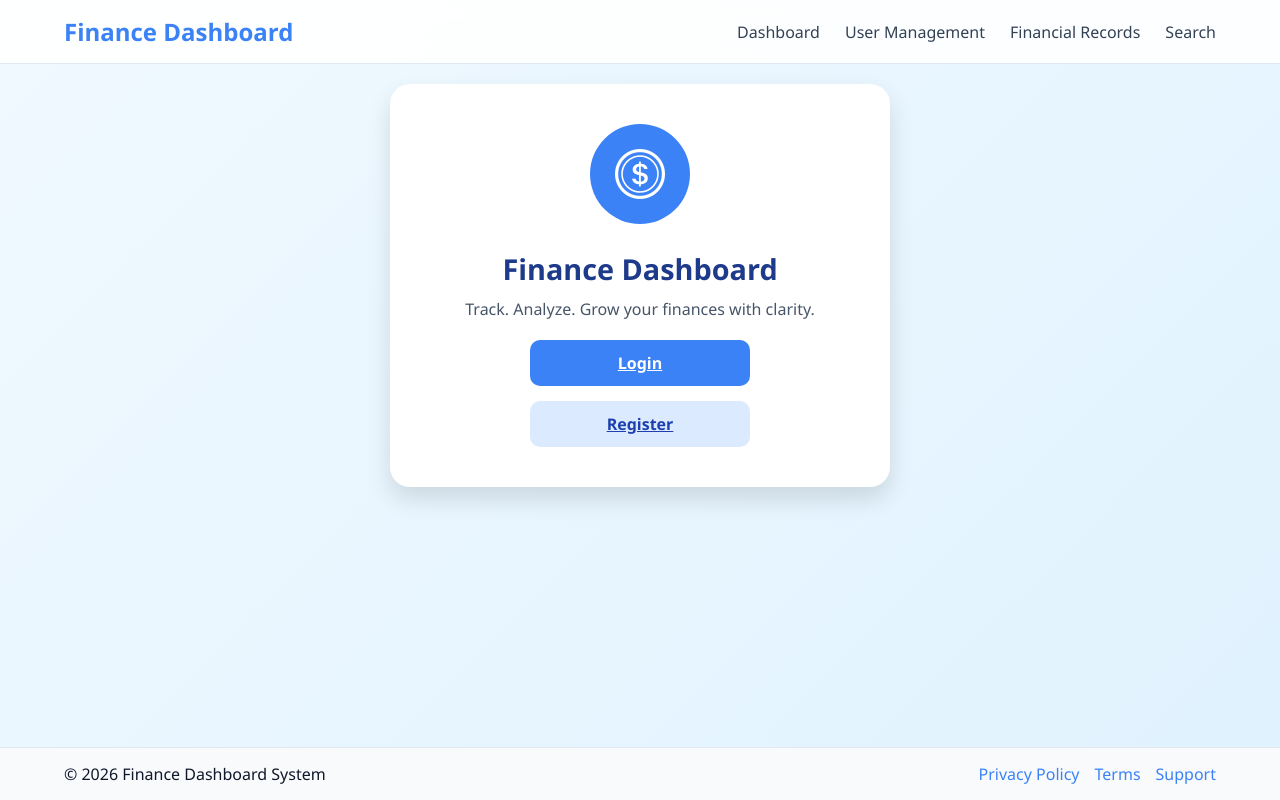
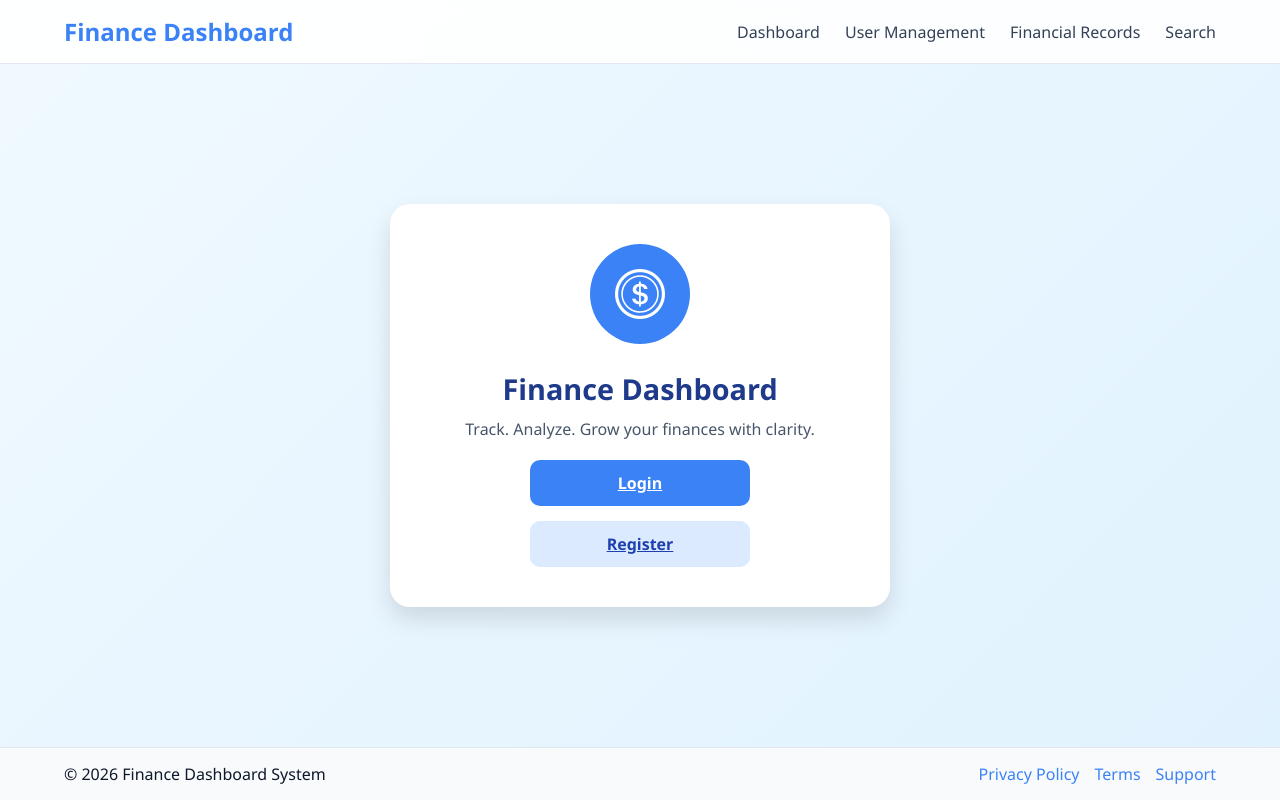
Before and after one commit to Ramela-M-S/Finance-Dashboard-System, a Flask app: page / in a window 1280 px wide. Run offline with Flask 3, Linux system fonts and the light colour scheme.

Commit message:
Final Render Changes

```diff
--- a/app/templates/base.html
+++ b/app/templates/base.html
@@ -2,7 +2,10 @@
 <html lang="en">
 <head>
 <meta charset="UTF-8">
-<meta name="viewport" content="width=device-width, initial-scale=1.0">
+
+<!-- 🔥 FIXED VIEWPORT -->
+<meta name="viewport" content="width=device-width, initial-scale=1.0, maximum-scale=1.0, user-scalable=no">
+
 <title>Finance Dashboard</title>
 
 <link rel="stylesheet" href="https://cdn.jsdelivr.net/npm/bootstrap-icons@1.13.1/font/bootstrap-icons.css">
@@ -17,30 +20,39 @@
 
 html, body {
     height: 100%;
+    width: 100%;
+    overflow-x: hidden; /* 🔥 prevent navbar shift */
     font-family: 'Segoe UI', sans-serif;
     background: linear-gradient(135deg, #F0F9FF, #E0F2FE);
     color: #0F172A;
-    display: flex;
-    flex-direction: column;
 }
 
+/* Layout */
 body {
     display: flex;
     flex-direction: column;
     min-height: 100vh;
 }
+
+/* ===== Main Centering ===== */
 main {
     flex: 1;
-    display: block;
-    flex-direction: column;
-    justify-content: flex-start; /* IMPORTANT */
-    align-items: stretch; /* IMPORTANT */
-    padding: 20px 5%;
+    display: flex;
+    justify-content: center;   /* horizontal center */
+    align-items: center;       /* vertical center */
+    padding: 20px;
 }
+
+.center-container {
+    width: 100%;
+    max-width: 500px;
+}
+
 /* ===== Navbar ===== */
 .navbar {
     position: sticky;
     top: 0;
+    width: 100%;
     z-index: 1000;
     display: flex;
     justify-content: space-between;
@@ -125,7 +137,8 @@ main {
         top: 0;
         right: -100%;
         height: 100vh;
-        width: 70%;
+        width: 280px; /* 🔥 FIXED WIDTH */
+        max-width: 80%;
         background: white;
         flex-direction: column;
         align-items: center;
@@ -142,15 +155,8 @@ main {
 }
 
 /* ===== Card ===== */
-.center-container {
-    width: 100%;
-    max-width: 500px;
-    margin: auto;
-}
-
 .card {
     width: 100%;
-    max-width: 500px;
     background: white;
     border-radius: 20px;
     padding: 40px 20px;
@@ -250,11 +256,11 @@ main {
     color: #3B82F6;
 }
 
-/* ===== Small Devices ===== */
+/* ===== Mobile Adjustments ===== */
 @media (max-width: 480px) {
 
     main {
-        padding: 20px 10px;
+        padding: 15px;
     }
 
     .card {
@@ -277,10 +283,7 @@ main {
         text-align: center;
         align-items: center;
     }
-
 }
-
-
 </style>
 </head>
 
```
